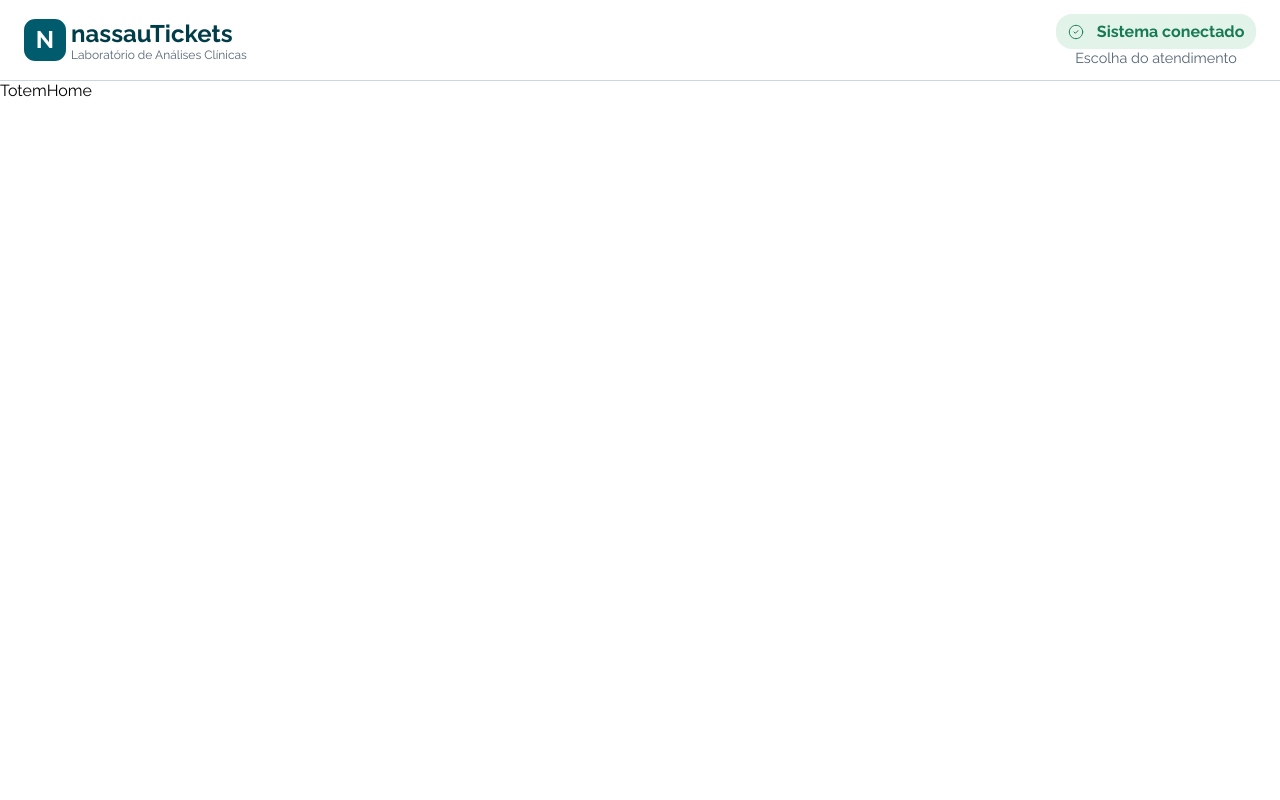
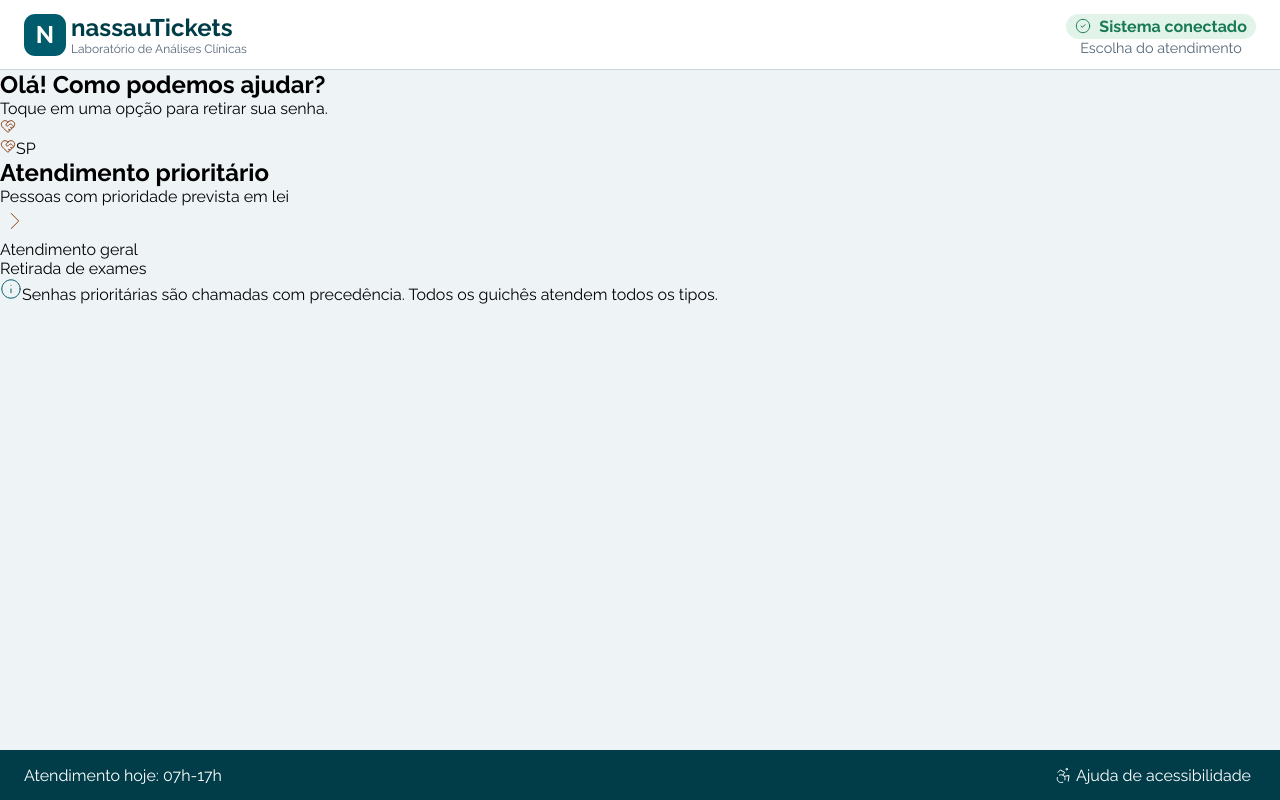
Before and after one commit to Rodrigonpp/nassauTickets, a React (Vite) app in the folder frontend/: page /totem in a window 1280 px wide. Built offline with nearby package versions, Linux system fonts and the light colour scheme.

Commit message:
Configurando telas de token (não finalizado)

```diff
--- /dev/null
+++ b/frontend/src/apps/totem/TotemHome.css
@@ -0,0 +1,4 @@
+.totemHome {
+  background-color: #eef3f6;
+  flex: 1;
+}
--- a/frontend/src/apps/totem/TotemHome.jsx
+++ b/frontend/src/apps/totem/TotemHome.jsx
@@ -1,12 +1,62 @@
 import React from "react";
 import Header from "../../components/Header";
+import Footer from "../../components/Footer";
+
+// Assets
+import info from "../../assets/info.svg";
+import atendimento_prioritario from "../../assets/atendimento_prioritario.svg";
+import user from "../../assets/user.svg";
+import retirada_exames from "../../assets/retirada_exames.svg";
+import seta_azul from "../../assets/seta_azul.svg"
+import seta_laranja from "../../assets/seta_laranja.svg"
+import seta_roxa from "../../assets/seta_roxa.svg"
+
+import "./TotemHome.css";
 
 const TotemHome = () => {
   return (
-    <div>
+    <>
       <Header />
-      TotemHome
-    </div>
+      <div className="totemHome">
+        <section className="greetings">
+          <h2>Olá! Como podemos ajudar?</h2>
+          <p>Toque em uma opção para retirar sua senha.</p>
+        </section>
+        <section className="retirada-de-senha">
+          <div className="prioritario cor-prioritario">
+            <img
+              src={atendimento_prioritario}
+              alt="Atendimento prioritário "
+              className="icon-atendimento cor-prioritario"
+            />
+            <div className="informacoes-atendimento">
+              <span className="tipo">
+                <img
+                  src={atendimento_prioritario}
+                  alt="Atendimento prioritário"
+                  className="cor-prioritario"
+                />
+                SP
+              </span>
+              <h2 className="tipo-title">Atendimento prioritário</h2>
+              <p className="subtitle">Pessoas com prioridade prevista em lei</p>
+            </div>
+            <img src={seta_laranja} alt="" className="seta" />
+          </div>
+          {/* parei aqui fazer o resto dos botões de fila */}
+          <div className="geral">Atendimento geral</div>
+          <div className="exames">Retirada de exames</div>
+        </section>
+        <section className="informativo">
+          <span>
+            <img src={info} alt="Informativo" />
+            Senhas prioritárias são chamadas com precedência. Todos os guichês
+            atendem todos os tipos.
+          </span>
+        </section>
+      </div>
+      <Footer />
+    </>
   );
 };
 
--- /dev/null
+++ b/frontend/src/components/Footer.css
@@ -0,0 +1,19 @@
+#Footer {
+  height: 50px;
+  display: flex;
+  align-items: center;
+  padding: 5px 1.5rem;
+  justify-content: space-between;
+  flex-shrink: 0;
+  background-color: #003d49;
+  color: #fff;
+}
+
+.accessibility {
+  display: flex;
+  align-items: center;
+  gap: 3px;
+  text-align: center;
+  padding: 5px;
+  cursor: pointer;
+}
--- /dev/null
+++ b/frontend/src/components/Footer.jsx
@@ -0,0 +1,21 @@
+import React from "react";
+import "./Footer.css";
+import acessibilidade from "../assets/acessibilidade.svg";
+
+const Footer = () => {
+  return (
+    <footer id="Footer">
+      <div className="atendimento">
+        <p>Atendimento hoje: 07h-17h</p>
+      </div>
+      <div className="acessibilidade">
+        <span className="accessibility">
+          <img src={acessibilidade} alt="Acessibilidade" />
+          Ajuda de acessibilidade
+        </span>
+      </div>
+    </footer>
+  );
+};
+
+export default Footer;
--- a/frontend/src/components/Header.css
+++ b/frontend/src/components/Header.css
@@ -5,6 +5,7 @@
   padding: 5px 1.5rem;
   justify-content: space-between;
   border-bottom: 1px solid #cbd6de;
+  flex-shrink: 0;
 }
 
 .logo {
--- a/frontend/src/components/Header.jsx
+++ b/frontend/src/components/Header.jsx
@@ -17,6 +17,7 @@ const Header = () => {
           <img src={greenCheck} alt="Sistema conectado" />
           Sistema conectado
         </span>
+        {/* Pode ser alterado com um contexto para atualizar de acordo */}
         <p>Escolha do atendimento</p>
       </div>
     </header>
--- a/frontend/src/index.css
+++ b/frontend/src/index.css
@@ -4,4 +4,15 @@
   font-family: "Raleway", sans-serif;
   font-optical-sizing: auto;
   font-style: normal;
+  box-sizing: border-box
 }
+
+#root {
+  display: flex;
+  flex-direction: column;
+  min-height: 100vh;
+}
+
+body {
+  height: 100%;
+}
```
